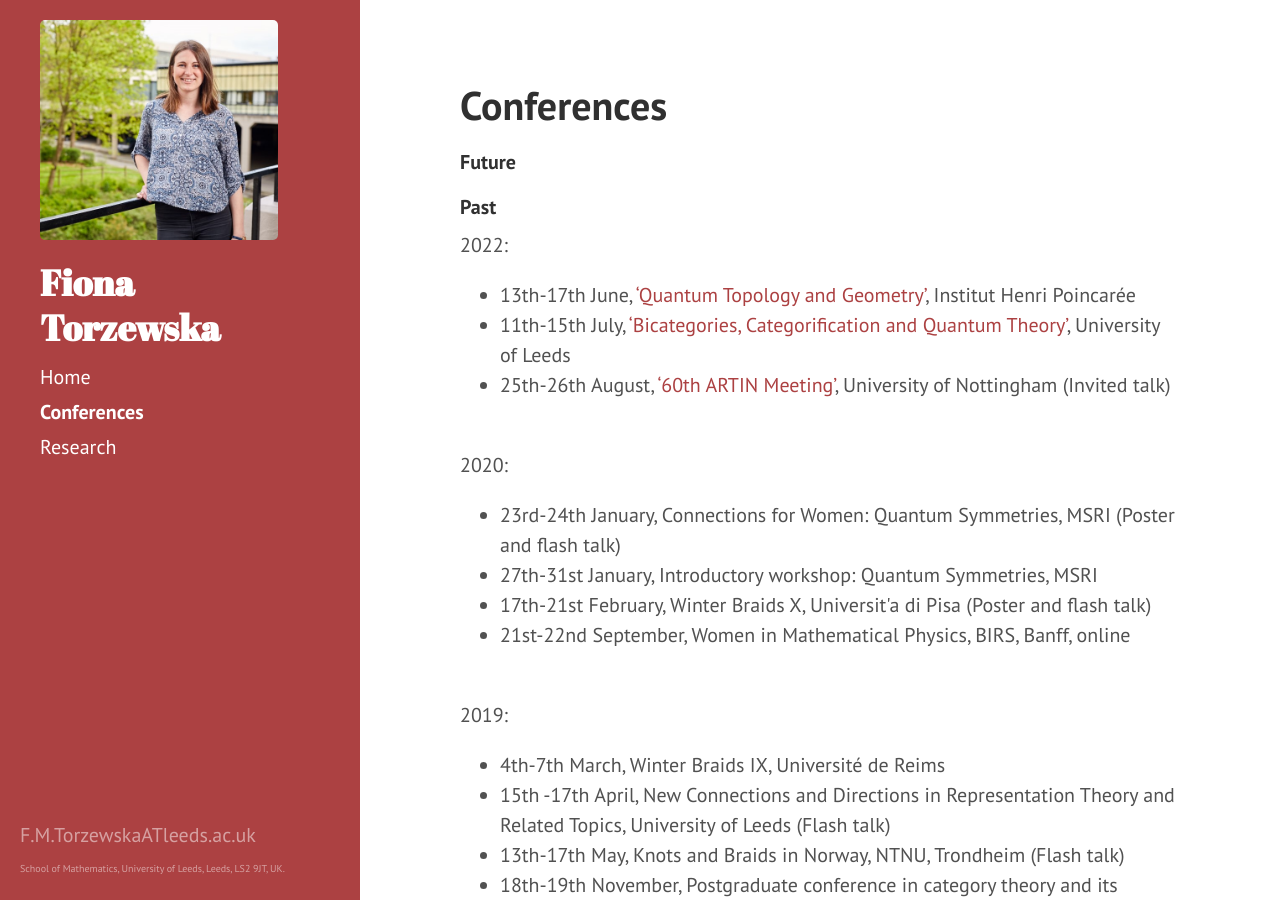
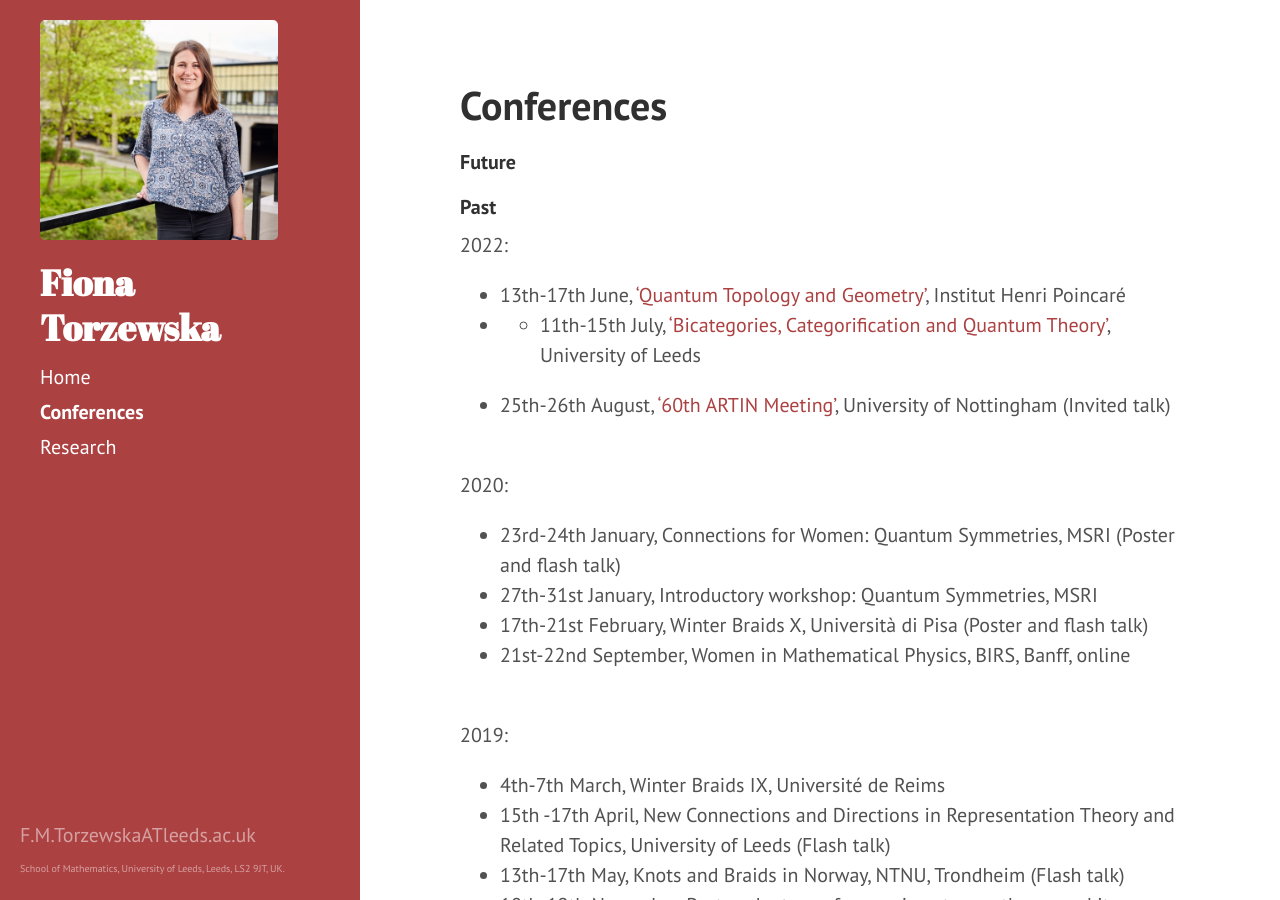
Before and after one commit to fionatorzewska/fionatorzewska.github.io, a Jekyll site: the page built from conferences.md, in a window 1280 px wide and 900 px high. Built offline with Jekyll 4.4.1, drawn with Linux system fonts in a browser that asks for light colours; Markdown is read by kramdown in place of the engine named in the settings; part of the change alters nothing that is shown.

Commit message:
Update conferences.md

```diff
--- a/conferences.md
+++ b/conferences.md
@@ -9,15 +9,15 @@ title: Conferences
 
 2022:
 
-- 13th-17th June, ['Quantum Topology and Geometry'](https://www.mathconf.org/qtg2022), Institut Henri Poincar&eacute;e
-- 11th-15th July, ['Bicategories, Categorification and Quantum Theory'](https://conferences.leeds.ac.uk/bcqt2022/), University of Leeds
+- 13th-17th June, ['Quantum Topology and Geometry'](https://www.mathconf.org/qtg2022), Institut Henri Poincar&eacute;
+- - 11th-15th July, ['Bicategories, Categorification and Quantum Theory'](https://conferences.leeds.ac.uk/bcqt2022/), University of Leeds
 - 25th-26th August, ['60th ARTIN Meeting'](https://www.nottingham.ac.uk/mathematics/events/artin-2022.aspx), University of Nottingham (Invited talk)
 
 <br> 2020:
 
 - 23rd-24th January, Connections for Women: Quantum Symmetries, MSRI (Poster and flash talk)
 - 27th-31st January, Introductory workshop: Quantum Symmetries, MSRI
-- 17th-21st February, Winter Braids X, Universit\'a di Pisa (Poster and flash talk)
+- 17th-21st February, Winter Braids X, Universit&agrave; di Pisa (Poster and flash talk)
 - 21st-22nd September, Women in Mathematical Physics, BIRS, Banff, online
 
 <br> 2019:
```
